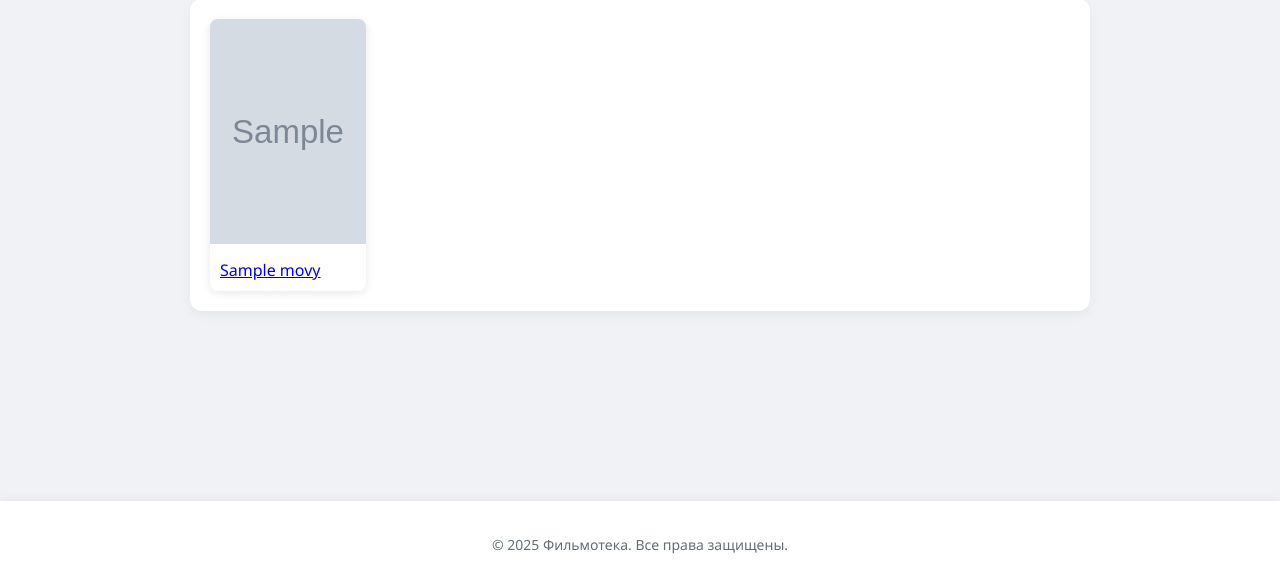
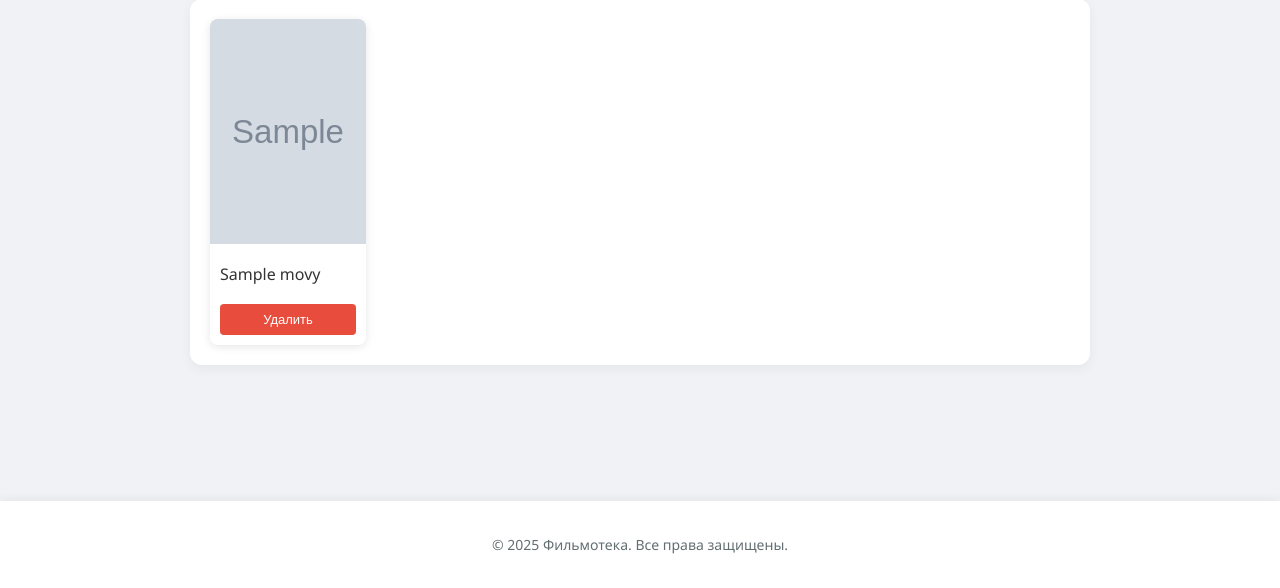
Before and after one commit to larrxii/moviemate_kfu, a Django app: page /users/1/watchlist/ in a window 1280 px wide. Shown: the part 212-800 px from the top of the page. Run offline with Django 5.2, Linux system fonts and the light colour scheme; a user stored in the database is signed in; tables that the repository leaves empty hold one stand-in row (values such as "Sample post"); grey boxes marked "Sample" are stand-in pictures.

Commit message:
now users can add/delete movie from watchlist

```diff
--- a/movie_service/urls.py
+++ b/movie_service/urls.py
@@ -6,4 +6,7 @@ urlpatterns = [
     path('<int:movie_id>/', views.movie_view, name="movie_page"),
     path('<int:movie_id>/review/', views.add_review, name='add_review'),
     path('top/', views.top_content_view, name='top_content'),
+
+    path('watchlist/add/<int:movie_id>/', views.add_to_watchlist, name='add_to_watchlist'),
+    path('watchlist/remove/<int:movie_id>/', views.remove_from_watchlist, name='remove_from_watchlist'),
 ]
--- a/static/user_service/profile.css
+++ b/static/user_service/profile.css
@@ -220,16 +220,26 @@
     overflow: hidden;
     box-shadow: 0 2px 8px rgba(0,0,0,0.1);
     transition: transform 0.2s;
+    background: white;
+    display: flex;
+    flex-direction: column;
 }
 
 .movie-card:hover {
     transform: translateY(-5px);
 }
 
+.movie-link {
+    text-decoration: none;
+    color: inherit;
+    display: block;
+}
+
 .movie-card img {
     width: 100%;
     height: 225px;
     object-fit: cover;
+    display: block;
 }
 
 .no-poster {
@@ -246,19 +256,37 @@
     padding: 10px;
     font-weight: 500;
     background: white;
+    min-height: 40px;
+    display: flex;
+    align-items: center;
+    color: #333;
+}
+
+.remove-form {
+    padding: 0 10px 10px 10px;
+    margin-top: auto;
 }
 
 .remove-button {
-    position: absolute;
-    top: 5px;
-    right: 5px;
-    background: rgba(255, 0, 0, 0.7);
+    width: 100%;
+    background: #e74c3c;
     color: white;
     border: none;
     border-radius: 4px;
-    padding: 5px 8px;
-    font-size: 12px;
+    padding: 8px 10px;
+    font-size: 13px;
     cursor: pointer;
+    transition: background 0.2s, transform 0.1s;
+}
+
+.remove-button:hover {
+    background: #c0392b;
+    transform: translateY(-2px);
+}
+
+/* Удаляем эффект затемнения, так как кнопка теперь не поверх изображения */
+.movie-card:hover::after {
+    content: none;
 }
 
 /* Пагинация */
--- a/templates/user_service/watchlist.html
+++ b/templates/user_service/watchlist.html
@@ -8,7 +8,6 @@
 {% endblock %}
 
 {% block content %}
-<body>
 <div class="profile-container">
     <div class="profile-header">
         <h1>Буду смотреть</h1>
@@ -23,19 +22,19 @@
                 <div class="movie-grid">
                     {% for item in watchlist %}
                         <div class="movie-card">
-                                <a href="{% url 'movie_page' movie_id=item.movie.id %}">
+                            <a href="{% url 'movie_page' movie_id=item.movie.id %}" class="movie-link">
                                 {% if item.movie.poster %}
-                                        <img src="{{ item.movie.poster }}" alt="{{ item.movie.title }}">
+                                    <img src="{% static 'movie_service/movie_posters/'|add:item.movie.poster %}" alt="{{ item.movie.title }}" class="movie-poster">
                                 {% else %}
                                     <div class="no-poster">Нет постера</div>
                                 {% endif %}
                                 <div class="movie-title">{{ item.movie.title }}</div>
                             </a>
                             {% if is_own_profile %}
-{#                                <form method="post" action="{% url 'remove_from_watchlist' movie_id=item.movie.id %}">#}
-{#                                    {% csrf_token %}#}
-{#                                    <button type="submit" class="remove-button">Удалить</button>#}
-{#                                </form>#}
+                            <form method="post" action="{% url 'remove_from_watchlist' movie_id=item.movie.id %}" class="remove-form">
+                                {% csrf_token %}
+                                <button type="submit" class="remove-button">Удалить</button>
+                            </form>
                             {% endif %}
                         </div>
                     {% endfor %}
@@ -50,5 +49,4 @@
         {% endif %}
     </div>
 </div>
-</body>
 {% endblock %}
--- a/user_service/urls.py
+++ b/user_service/urls.py
@@ -6,5 +6,4 @@ urlpatterns = [
     path('<int:user_id>/edit/', views.edit_user, name='edit_user'),
     path('<int:user_id>/reviews/', views.user_reviews, name='user_reviews'),
     path('<int:user_id>/watchlist/', views.user_watchlist, name='user_watchlist'),
-    path('<int:user_id>/watchlist/remove/<int:movie_id>/', views.remove_from_watchlist, name='remove_from_watchlist'),
 ]
```
Also changed, not shown: movie_service/views.py (+43 -1 lines), static/movie_service/movie_page.css (+31 -0 lines), templates/movie_service/movie_page.html (+28 -8 lines). Lines whose indentation alone changed are shown as unchanged.
